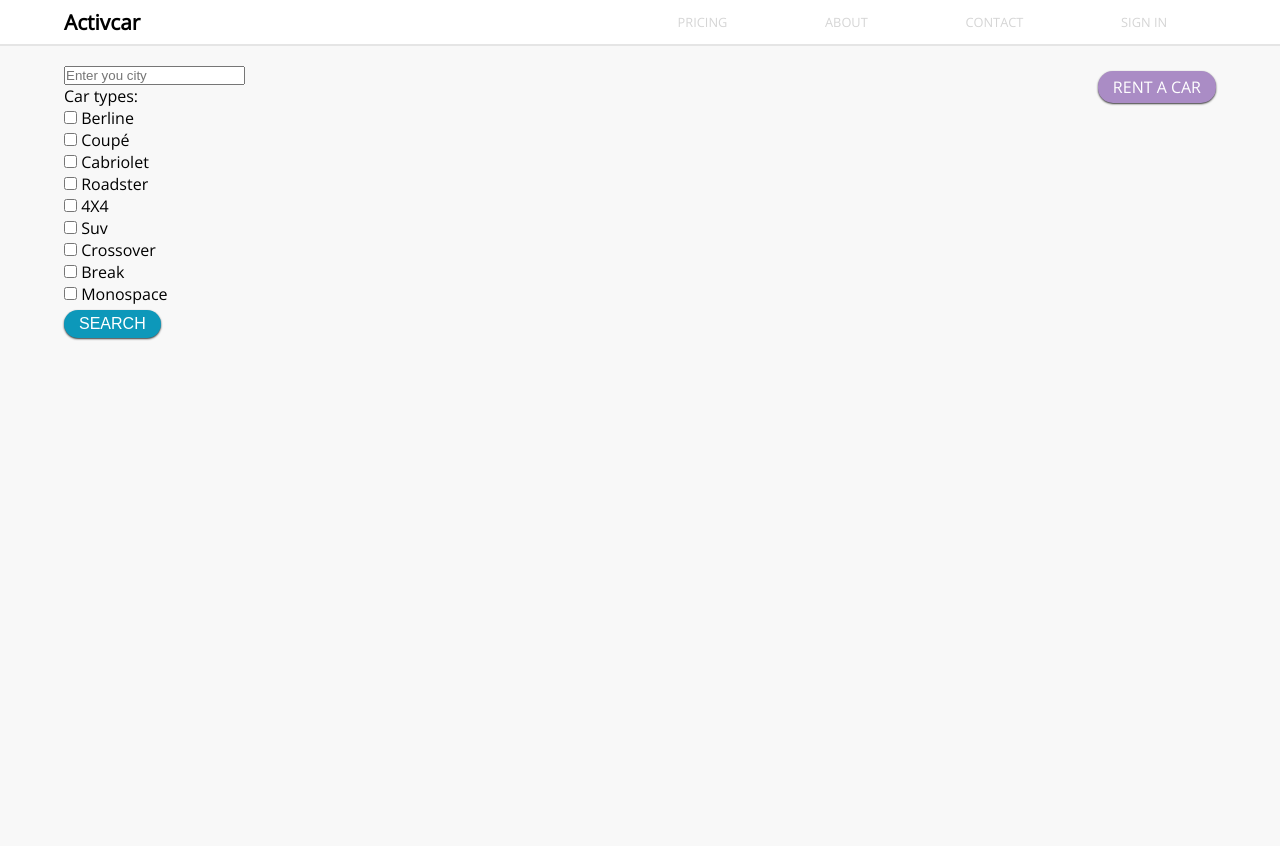
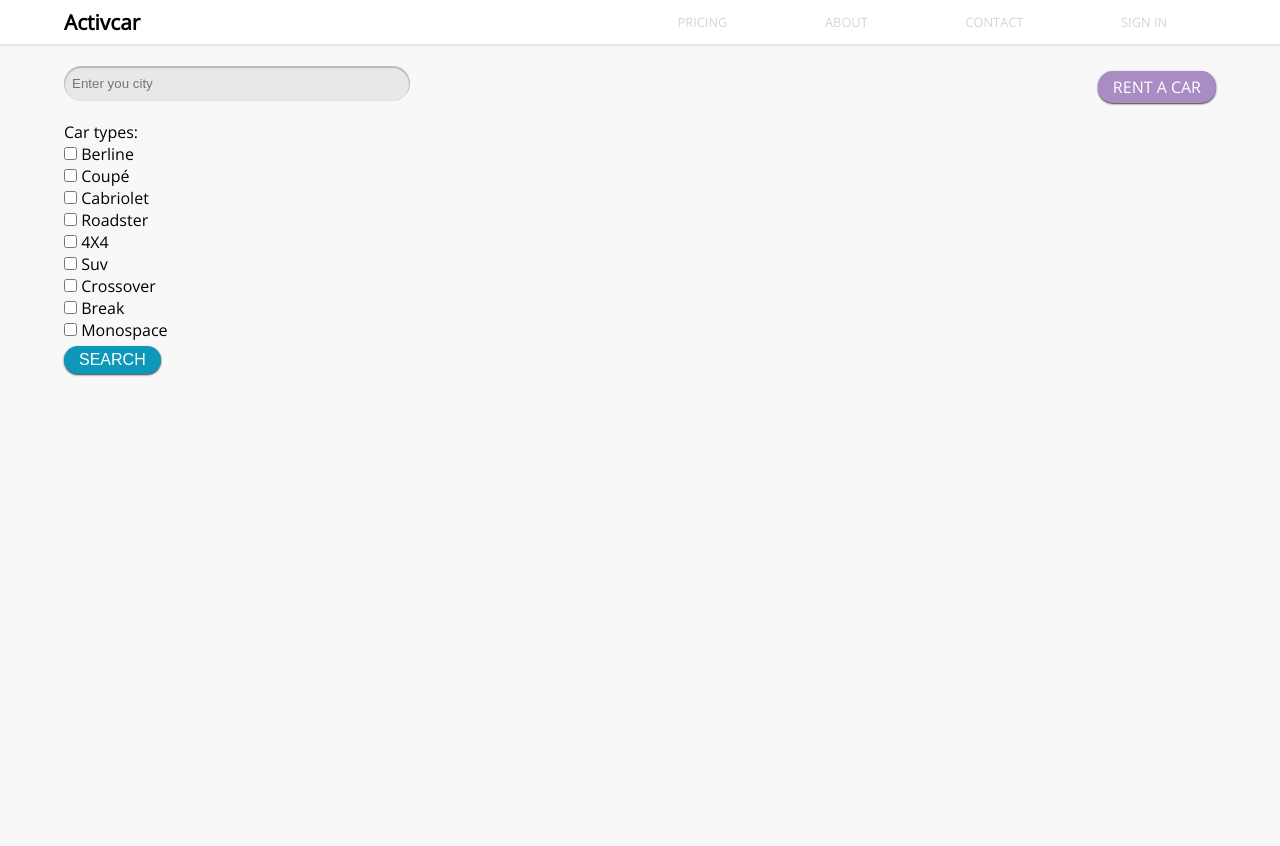
Before and after one commit to philippbruhin/dopejob, a Django app: page / in a window 1280 px wide. Run offline with Django 3.2, Linux system fonts and the light colour scheme.

Commit message:
add styles

```diff
--- a/rental/static/styles/app.css
+++ b/rental/static/styles/app.css
@@ -42,6 +42,11 @@ a:hover {color: black;}
 .pagination .page, .pagination .prev, .pagination .next { color: #222; display: inline-block; padding: 10px 18px; text-align: center; }
 .pagination .prev, .pagination .next { width: auto; height: auto; }
 .pagination .current.page { font-weight: bold; border-bottom: 3px solid #aa8cc5; }
+label:not(.form-location label) { margin-top: 15px; margin-bottom: 5px; }
+label, input[type="text"], input[type="email"], input[type="number"], input[type="password"] { display: block; }
+input[type="text"], input[type="email"], input[type="number"], input[type="password"], textarea { padding: 10px 8px; border: 1px solid #aa8cc5; appearance: none; -webkit-appearance: none; width: 100%; }
+input[name="localization"] { border: 0 none; background-color: #e8e8e8; box-shadow: inset 0 1px 1px 1px rgba(0, 0, 0, 0.2); border-radius: 30px; margin-bottom: 20px; }
+input:focus { outline: 0 none; }
 .align-right { text-align: right; }
 .align-left { text-align: left; }
 .fl-left { float: left; }
--- a/rental/templates/rental/forms/rent_car.html
+++ b/rental/templates/rental/forms/rent_car.html
@@ -4,6 +4,7 @@
 
 {% block content %}
 <div class="panel">
+    <h2>{% trans 'Add a car to rent' %}</h2>
 
     <div class="formset">
         <form action="" method="POST" enctype="multipart/form-data">
```
